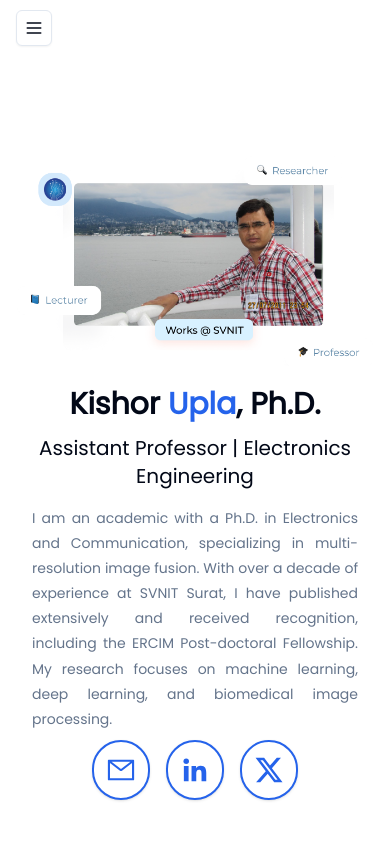
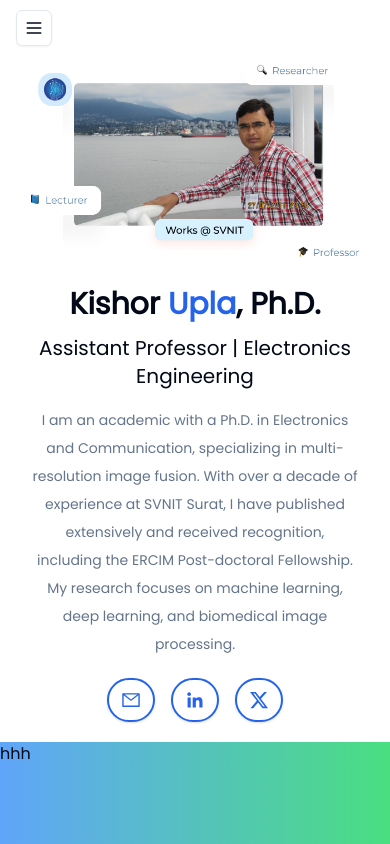
Before and after one commit to dibyam-jalan27/Kishor-Upla, a Next.js app: page / in a window 390 px wide. Shown: the top 844 px of the page. Built offline with nearby package versions, Linux system fonts and the light colour scheme.

Commit message:
About Page

```diff
--- a/components/Sections.tsx
+++ b/components/Sections.tsx
@@ -4,7 +4,7 @@ import About from "./Sections/About";
 export default function Sections() {
   return (
     <>
-      <section id="about" className="h-[calc(100dvh)] w-full">
+      <section id="about" className="mb-5 w-full">
         <About />
       </section>
       <section className="h-screen bg-gradient-to-r from-blue-400 to-green-400">
--- a/components/Sections/About.tsx
+++ b/components/Sections/About.tsx
@@ -10,8 +10,8 @@ import { FaXTwitter } from "react-icons/fa6";
 
 export default function About() {
   return (
-    <div className="flex flex-col md:flex-row h-full items-center justify-center w-full">
-      <div className="md:w-3/8  mb-5">
+    <div className="flex flex-col md:flex-row h-full items-center md:justify-center w-full">
+      <div className="md:w-3/8 mb-5">
         <Image
           src="/hero.png"
           alt="hero"
@@ -31,10 +31,9 @@ export default function About() {
           Assistant Professor | Electronics Engineering
         </h1>
         <p
-          className="text-sm font-light md:text-base text-muted-foreground pt-4 text-justify md:text-left
-              px-8 md:px-0
+          className="text-sm font-light md:text-base text-muted-foreground pt-4 text-center md:text-left px-8 md:px-0
+          leading-7 md:leading-9
               "
-          style={{ lineHeight: "1.8" }}
         >
           I am an academic with a Ph.D. in Electronics and Communication,
           specializing in multi-resolution image fusion. With over a decade of
@@ -44,17 +43,17 @@ export default function About() {
           processing.
         </p>
       </div>
-      <div className="md:w-1/10 mx-5 md:space-y-5 flex md:flex- space-x-4 mt-2">
+      <div className="md:w-1/10 mx-5 md:space-y-5 flex md:flex-col space-x-4 mt-5">
         <Link href="mailto:kishorupla@gmail.com">
-          <Button className="rounded-full bg-white hover:border-white  text-primary py-7 px-3 hover:text-white font-bold border-2 border-primary">
-            <AiOutlineMail className="text-3xl" />
+          <Button className="rounded-full bg-white hover:border-white  text-primary py-5 md:py-7 px-3 hover:text-white font-bold border-2 border-primary">
+            <AiOutlineMail className="text-xl md:text-3xl" />
           </Button>
         </Link>
-        <Button className="rounded-full bg-white hover:border-white  text-primary py-7 px-3 hover:text-white font-bold border-2 border-primary">
-          <BiLogoLinkedin className="text-3xl" />
+        <Button className="rounded-full bg-white hover:border-white  text-primary py-5 md:py-7 px-3 hover:text-white font-bold border-2 border-primary">
+          <BiLogoLinkedin className="text-xl md:text-3xl" />
         </Button>
-        <Button className="rounded-full bg-white hover:border-white  text-primary py-7 px-3 hover:text-white font-bold border-2 border-primary">
-          <FaXTwitter className="text-3xl" />
+        <Button className="rounded-full bg-white hover:border-white  text-primary py-5 md:py-7 px-3 hover:text-white font-bold border-2 border-primary">
+          <FaXTwitter className="text-xl md:text-3xl" />
         </Button>
       </div>
     </div>
```
